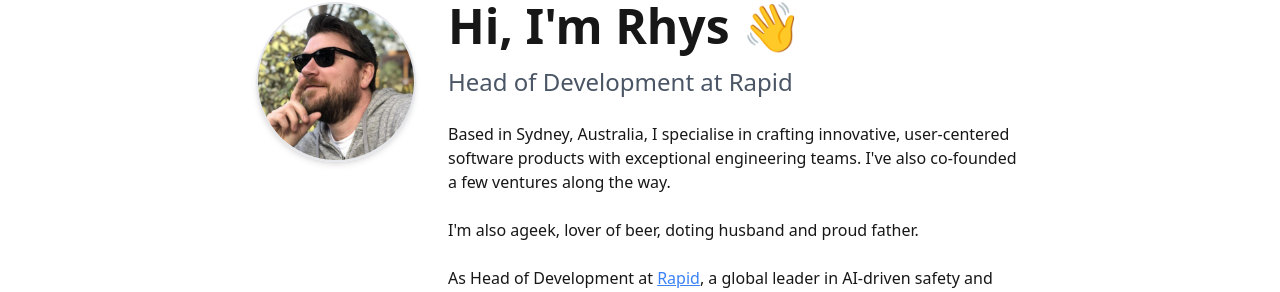
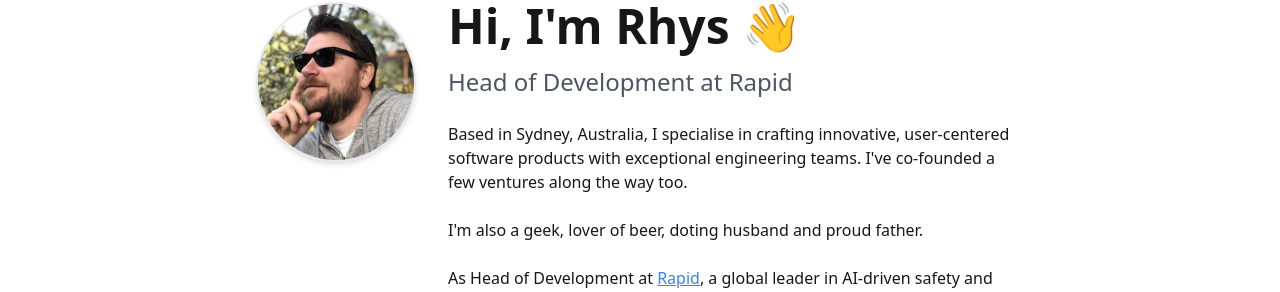
Before and after one commit to mrrhysbutler/rhysbutler.com, a Next.js app: page / in a window 1280 px wide. Shown: the part 171-463 px from the top of the page. Built offline with nearby package versions, Linux system fonts and the light colour scheme.

Commit message:
Fix spelling mistake on homepage

```diff
--- a/src/app/page.tsx
+++ b/src/app/page.tsx
@@ -80,10 +80,10 @@ export default function Home() {
                     </p>
                     <div className="prose dark:prose-invert max-w-none">
                       <p className="mb-4">
-                        Based in Sydney, Australia, I specialise in crafting innovative, user-centered software products with exceptional engineering teams. I&apos;ve also co-founded a few ventures along the way.
+                        Based in Sydney, Australia, I specialise in crafting innovative, user-centered software products with exceptional engineering teams. I&apos;ve co-founded a few ventures along the way too.
                       </p>
                       <p className="mb-4">
-                      I&apos;m also ageek, lover of beer, doting husband and proud father.
+                      I&apos;m also a geek, lover of beer, doting husband and proud father.
                       </p>
                       <p className="mb-4">
                         As Head of Development at <a href="https://rapidglobal.com" target="_blank" rel="noopener noreferrer">Rapid</a>, a global leader in AI-driven safety and compliance technology, I lead a team of experts in delivering a complete product solution to market.
```
